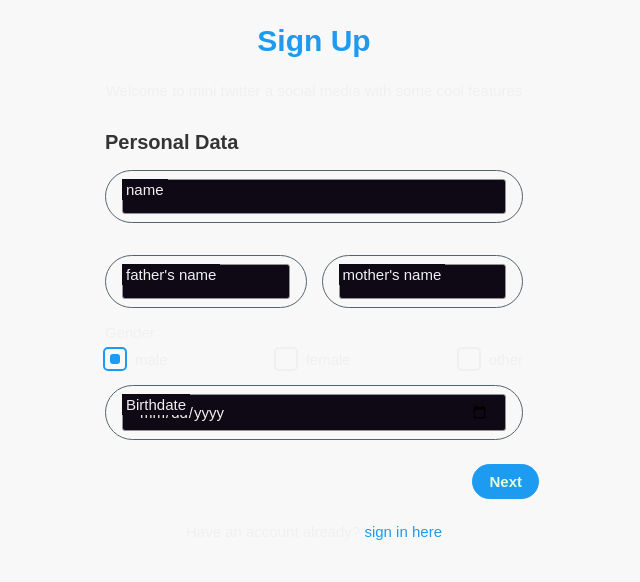
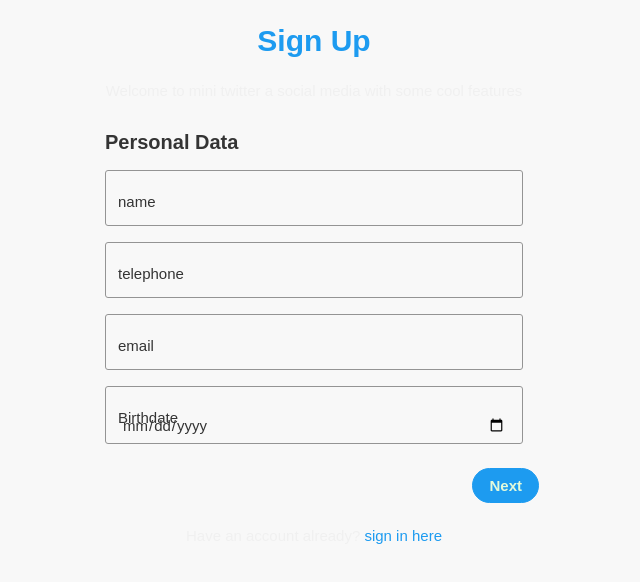
Before and after one commit to irvingSaenzColon/mini-twitter, a React (Vite) app: page /sign-up in a window 1280 px wide. Shown: the top 582 px of the page, without its empty margins (326-966 px from the left). Built offline with nearby package versions, Linux system fonts and the light colour scheme.

Commit message:
Starting to modify sign up page to make it look more like twitter

```diff
--- a/src/components/Button/Button.css
+++ b/src/components/Button/Button.css
@@ -70,6 +70,16 @@
     background-color: var(--exotic-escape);
 }
 
+.button--third{
+    border: 1px solid var(--onyx);
+    color: var(--carbon);
+    background-color: transparent;
+}
+
+.button--third:hover{
+    background-color: var(--onyx);
+}
+
 .button-link{
     border: none;
     color: var(--blue-green);
--- a/src/components/Input/Input.css
+++ b/src/components/Input/Input.css
@@ -3,6 +3,8 @@
     display: block;
     margin: 16px 0;
     width: 100%;
+    border-radius: var(--border-sm);
+    border: 1px solid var(--raisin-black);
 }
 
 .input--error{
@@ -15,34 +17,30 @@
 .input__placeholder{
     display: block;
     padding: 2px 4px;
-    position: absolute;
-    top: 8px;
-    left: 16px;
     font-size: 1.5rem;
-    background-color: var(--night);
-    color: var(--onyx);
+    background-color: inherit;
+    color: var(--carbon);
+    transform: translate(8px, 20px);
     transition: transform 0.25s ease, font-size 0.25s ease, color 0.25s ease;
 }
 
 .input--filled>.input__placeholder{
     font-size: 1.3rem;
-    transform: translate(-8px, -20px);
+    transform: translate(0);
 }
 
 .input>input{
+    outline: none;
+    border: none;
     padding: 8px 16px;
-    border-radius: var(--border-sm);
-    border: 1px solid var(--raisin-black);
     width: 100%;
     font-size: 1.5rem;
-    color: var(--onyx);
-    background-color: var(--night);
+    color: var(--carbon);
+    background-color: inherit;
 }
 
 .input>input:focus{
-    outline: 1px solid var(--blue-green);
-    border: 1px solid var(--blue-green);
-    color: var(--nyanza);
+    color: var(--carbon);
 }
 
 .input>input:focus ~ .input__placeholder{
--- a/src/components/Input/index.jsx
+++ b/src/components/Input/index.jsx
@@ -14,13 +14,13 @@ export default function Input({value, setValue, type, placeholder, message, erro
 
     return(
         <label className={`input ${filled ? 'input--filled' : ''} ${error && 'input--error'}`} htmlFor={inputId} >
+            <span className="input__placeholder">{placeholder || 'value'}</span>
             <input
                 id={inputId}
                 value={value || ''}
                 type={type || ''}
                 onChange={(event)=>setValue(event.target.value)}
                 onBlur={onBlur} />
-            <span className="input__placeholder">{placeholder || 'value'}</span>
             <span className="input__message">{message || ''}</span>
         </label>
     )
--- a/src/pages/Profile.css
+++ b/src/pages/Profile.css
@@ -1,3 +1,6 @@
+.header-profile{
+    border-bottom: 1px solid var(--onyx);
+}
 .header-profile>section:first-of-type{
     width: 100%;
     height: 200px;
@@ -21,10 +24,14 @@
     margin-top: -15%;
 }
 
+.header-profile__sub>p>span{
+    font-weight: 700;
+}
+
 
 .header-profile__name{
     margin-bottom: 4px;
-    font-size: 1.8rem;
+    font-size: 2rem;
     font-weight: 700;
 }
 
--- a/src/pages/Profile.jsx
+++ b/src/pages/Profile.jsx
@@ -1,4 +1,5 @@
 import { CalendarIcon } from '../Icons';
+import HeaderButton from '../components/HeaderButton';
 import './Profile.css'
 
 export default function Profile(){
@@ -11,17 +12,24 @@ export default function Profile(){
            <section className='header-profile__data'>
                 <section className='flex flex--between flex--align-start mr-bt'>
                         <img className='header-profile__profile' src="" alt="" />
-                        <button className='button'>Edit Profile</button>
+                        <button className='button button--third'>Edit Profile</button>
                 </section>
                 <section>
                     <p className='header-profile__name'>User name</p>
                     <p className='header-profile__nickname mr-bt'>@nickname</p>
-                    <p className='header-profile__nickname'><CalendarIcon /> joined July 2023</p>
-                    <section className=' flex flex--gap-md header-profile__nickname'>
-                        <p><span>5</span>Following</p>
-                        <p><span>1</span>Follower</p>
+                    <p className='header-profile__nickname mr-bt'><CalendarIcon /> joined July 2023</p>
+                    <section className=' flex flex--gap-md header-profile__nickname header-profile__sub'>
+                        <p><span>5</span> Following</p>
+                        <p><span>1</span> Follower</p>
                     </section>
                 </section>
+           </section>
+           <section className='header__buttons'>
+            <HeaderButton value={'Tweets'} defaultActive={true} />
+            <HeaderButton value={'Replies'} />
+            <HeaderButton value={'Highlights'} />
+            <HeaderButton value={'Media'} />
+            <HeaderButton value={'Likes'} />
            </section>
         </header>
         <dialog>
--- a/src/pages/SignUp.jsx
+++ b/src/pages/SignUp.jsx
@@ -24,8 +24,6 @@ export default function SignUp(){
 
   const [nickname, setNickname] = useState('');
   const [nicknameError, setNicknameError] = useState(false);
-  const [email, setEmail] = useState('');
-  const [emailError, setEmailError] = useState(false);
   const [password, setPassword] = useState('');
   const [passwordError, setPasswordError] = useState(false);
   const [confirmPassword, setConfirmPassword] = useState('');
@@ -33,13 +31,12 @@ export default function SignUp(){
 
   const [name, setName] = useState('');
   const [nameError, setNameError] = useState(false);
-  const [fathersName, setFathersName] = useState('');
-  const [fathersNameError, setFathersNameError] = useState(false);
-  const [mothersName, setMothersName] = useState('');
-  const [mothersNameError, setMothersNameError] = useState(false);
+  const [telephone, setTelephone] = useState('');
+  const [telephoneError, setTelephoneError] = useState(false);
+  const [email, setEmail] = useState('');
+  const [emailError, setEmailError] = useState(false);
   const [birthdate, setBirthdate] = useState('');
   const [birthdateError, setBirthdateError] = useState(false);
-  const [gender, setGender] = useState('male');
 
   const [profileImage, setProfileImage] = useState();
 
@@ -68,9 +65,6 @@ export default function SignUp(){
       // fetch data an prepare everything to login
       const userData = {
         name,
-        fathersName,
-        mothersName,
-        gender,
         birthdate,
         nickname,
         email,
@@ -82,10 +76,6 @@ export default function SignUp(){
       navigate('/sign-in');
 
       console.dir(userData);
-  }
-
-  const handleRadios = (event) => {
-    setGender(event.target.value);
   }
 
   const onPreviousPage = (event) => {
@@ -101,15 +91,13 @@ export default function SignUp(){
     if(counter === 0) {
       valid = validateValues([
         {value: name, pattern: REGULAR_PATTERNS.TEXT_PATTERN, setError: setNameError},
-        {value: fathersName, pattern: REGULAR_PATTERNS.TEXT_PATTERN, setError: setFathersNameError},
-        {value: mothersName, pattern: REGULAR_PATTERNS.TEXT_PATTERN, setError: setMothersNameError},
+        {value: email, pattern: REGULAR_PATTERNS.EMAIL_PATTERN, setError: setEmailError},
         {value: birthdate, pattern: REGULAR_PATTERNS.DATE_PATTERN, setError: setBirthdateError}
       ]);
     }
     else if(counter === 1){
       valid = validateValues([
         {value: nickname, pattern: REGULAR_PATTERNS.WORD_PATTERN, setError: setNicknameError},
-        {value: email, pattern: REGULAR_PATTERNS.EMAIL_PATTERN, setError: setEmailError},
         {value: password, pattern: REGULAR_PATTERNS.PASSWORD_PATTERN, setError: setPasswordError}
       ]);
     }
@@ -132,22 +120,13 @@ export default function SignUp(){
           <StepForm active={counter === 0} showAnimation = {animation} hideAnimation={hideAnimation}>
           <h2 className="subtitle">Personal Data</h2>
             <Input value={name} setValue={setName} type={'text'} placeholder={'name'} message={'Please, enter your name'} error = {nameError} />
-            <Group styleClasses={['group--gap-bg']} >
-                <Input value={fathersName} setValue={setFathersName} type={'text'} placeholder={"father's name"} message={"Please, enter your father's last name"}  error={fathersNameError}/>
-                <Input value={mothersName} setValue={setMothersName} type={'text'} placeholder={"mother's name"} message={"Please, enter your father's last name"} error={mothersNameError}/>
-            </Group>
-            <p className="label">Gender</p>
-            <Group onChange={handleRadios} styleClasses={['group--space-between']}>
-              <Radio placeholder={'male'} name={'gender'} value= {gender} />
-              <Radio placeholder={'female'} name={'gender'} value={gender} />
-              <Radio placeholder={'other'} name={'gender'} value={gender} />
-            </Group>
+            <Input value={telephone} setValue={setTelephone} type={'text'} placeholder={'telephone'} message={'Please, enter a valid telephone'} error = {telephoneError} />
+            <Input value={email} setValue={setEmail} type={'email'} placeholder={'email'} message={"Enter a valid email"} error={emailError}/>
             <Input value={birthdate} setValue={setBirthdate} type={'date'} placeholder={'Birthdate'} message={"Please enter your birthdate"} error={birthdateError}/>
           </StepForm>
           <StepForm active={counter === 1} showAnimation = {animation} hideAnimation={hideAnimation}>
             <h2 className="subtitle">Account Data</h2>
             <Input value={nickname} setValue={setNickname} type={'text'} placeholder={'nickname'} message={"A nickname can have symbols without white spaces"} error={nicknameError} />
-            <Input value={email} setValue={setEmail} type={'email'} placeholder={'email'} message={"Enter a valid email"} error={emailError}/>
             <Input value={password} setValue={setPassword} type={'password'} placeholder={'password'} message={"A password must have an uppercase a lowercase a symbol and at least characters"} error={passwordError} />
             <Input value={confirmPassword} setValue={setConfirmPassword} type={'password'} placeholder={'confirm password'} />
 
--- a/src/pages/test.css
+++ b/src/pages/test.css
@@ -1,12 +1,6 @@
-.input{
-    display: block;
-    padding: 8px 16px;
-    border: 1px solid var(--silent-night);
-    border-radius: var(--border-md);
-    outline: none;
-    font-size: 1.5rem;
+.circular-progress{
+    width: 100%;
+    height: 100%;
+    border-radius: 50%;
+    background-color: red;
 }
-
-.input__haighlight{
-    color: var(--blue-green);
-}
--- a/src/pages/test.jsx
+++ b/src/pages/test.jsx
@@ -42,7 +42,9 @@ export default function TestPage(){
             onInput={onChangeDescription}
             />
 
+            <div className='circular-progress' width={`100px`} height={`100px`}>
 
+            </div>
         </main>
     )
 }
```
